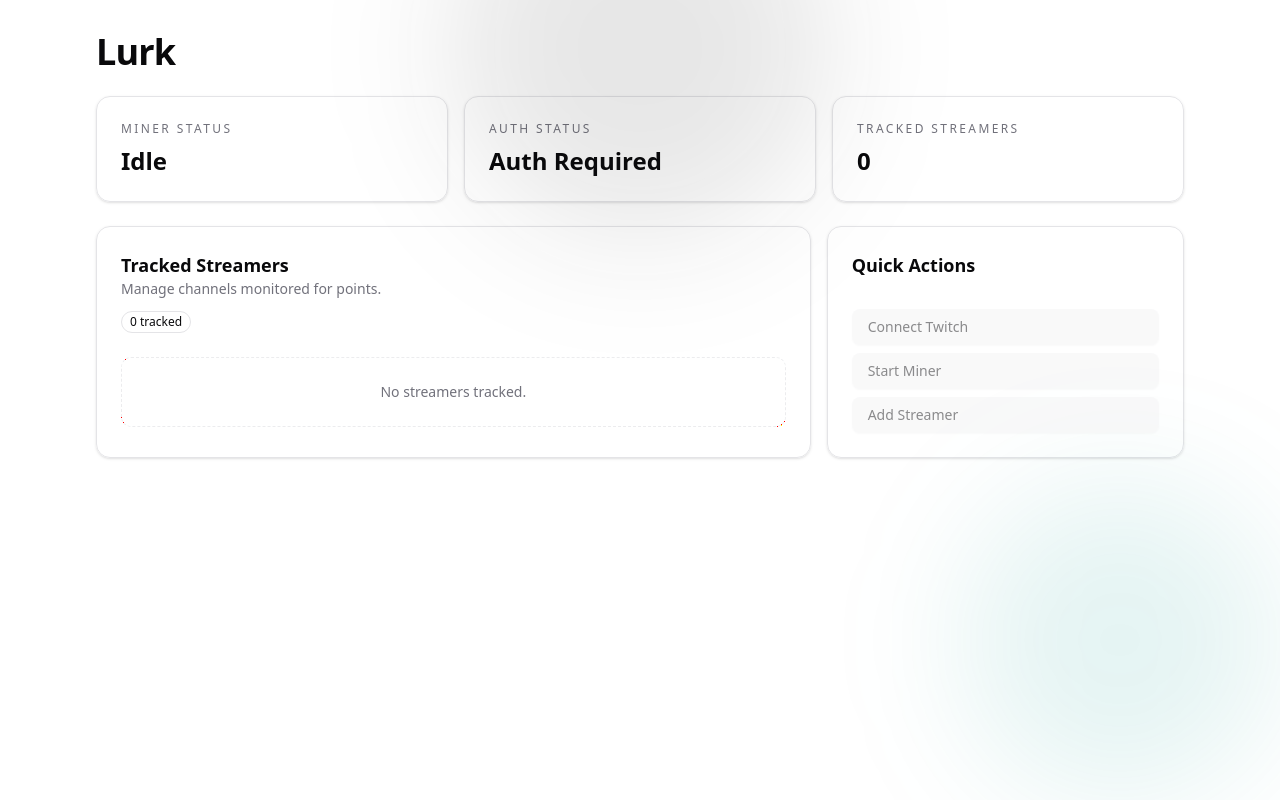
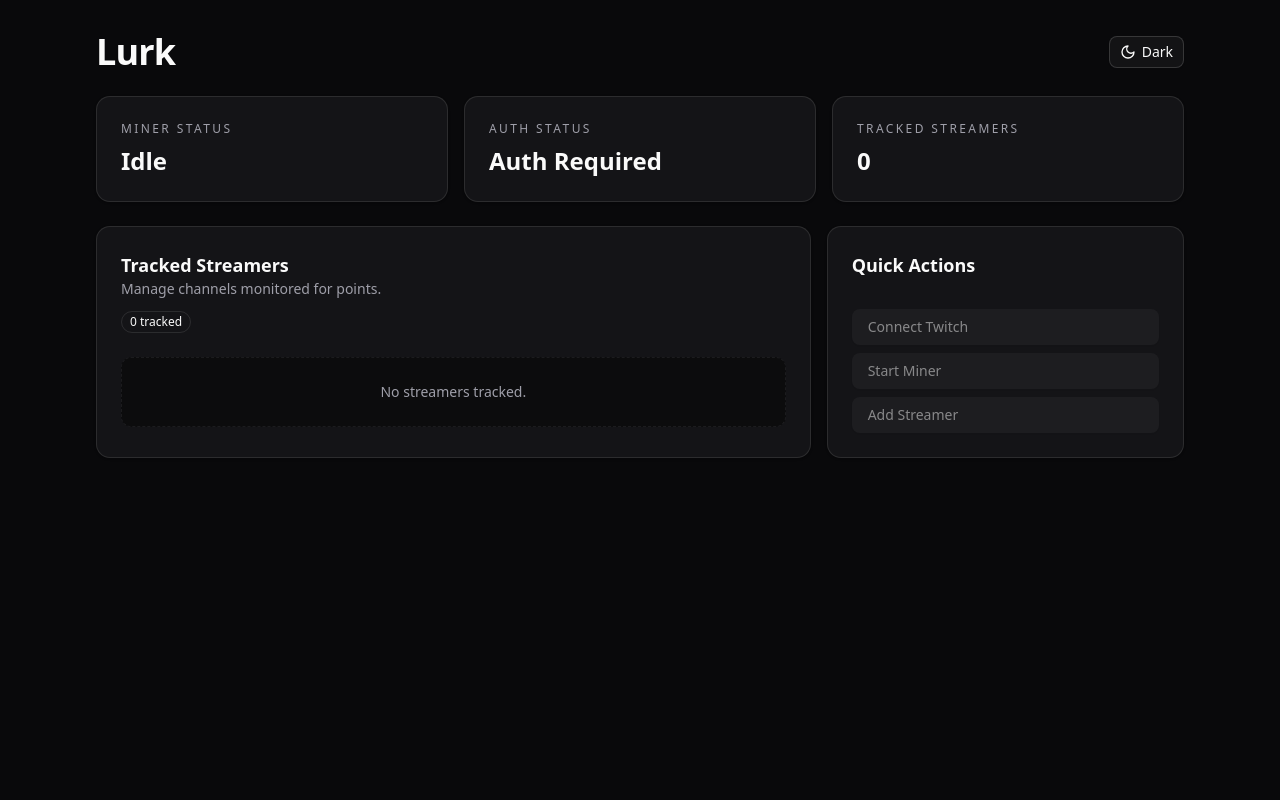
Before and after one commit to jackra1n/Lurk, a SvelteKit app: page / in a window 1280 px wide. Built offline with nearby package versions, Linux system fonts and the light colour scheme.

Commit message:
feat(theme): add dark/light theme toggle

```diff
--- a/src/app.html
+++ b/src/app.html
@@ -3,6 +3,23 @@
 	<head>
 		<meta charset="utf-8" />
 		<meta name="viewport" content="width=device-width, initial-scale=1" />
+		<script>
+			(() => {
+				const storageKey = 'theme';
+				const root = document.documentElement;
+
+				try {
+					const savedTheme = localStorage.getItem(storageKey);
+					const useDark = savedTheme ? savedTheme === 'dark' : true;
+
+					root.classList.toggle('dark', useDark);
+					root.style.colorScheme = useDark ? 'dark' : 'light';
+				} catch {
+					root.classList.add('dark');
+					root.style.colorScheme = 'dark';
+				}
+			})();
+		</script>
 		%sveltekit.head%
 	</head>
 	<body data-sveltekit-preload-data="hover">
--- a/src/routes/+page.svelte
+++ b/src/routes/+page.svelte
@@ -1,4 +1,7 @@
 <script lang="ts">
+	import { onMount } from 'svelte';
+	import Moon from '@lucide/svelte/icons/moon';
+	import Sun from '@lucide/svelte/icons/sun';
 	import { Badge } from '$lib/components/ui/badge';
 	import { Button } from '$lib/components/ui/button';
 	import { Card, CardContent, CardHeader, CardTitle, CardDescription } from '$lib/components/ui/card';
@@ -19,6 +22,23 @@
 	];
 
 	const quickActions = ['Connect Twitch', 'Start Miner', 'Add Streamer'];
+	const themeStorageKey = 'theme';
+	let isDark = $state(true);
+
+	onMount(() => {
+		const root = document.documentElement;
+		isDark = root.classList.contains('dark');
+	});
+
+	const toggleTheme = () => {
+		const root = document.documentElement;
+		const nextIsDark = !root.classList.contains('dark');
+
+		root.classList.toggle('dark', nextIsDark);
+		root.style.colorScheme = nextIsDark ? 'dark' : 'light';
+		localStorage.setItem(themeStorageKey, nextIsDark ? 'dark' : 'light');
+		isDark = nextIsDark;
+	};
 </script>
 
 <svelte:head>
@@ -26,13 +46,18 @@
 </svelte:head>
 
 <div class="relative min-h-screen overflow-hidden bg-background text-foreground">
-	<div class="pointer-events-none absolute -top-36 left-1/2 h-96 w-96 -translate-x-1/2 rounded-full bg-primary/10 blur-3xl"></div>
-	<div class="pointer-events-none absolute bottom-0 right-0 h-80 w-80 rounded-full bg-chart-2/10 blur-3xl"></div>
-
 	<main class="mx-auto flex w-full max-w-6xl flex-col gap-6 px-4 py-8 sm:px-6 lg:px-8">
-		<header class="flex items-center">
-			<h1 class="text-3xl font-semibold tracking-tight sm:text-4xl">Lurk</h1>
-		</header>
+			<header class="flex items-center justify-between gap-3">
+				<h1 class="text-3xl font-semibold tracking-tight sm:text-4xl">Lurk</h1>
+				<Button type="button" variant="outline" size="sm" onclick={toggleTheme}>
+					{#if isDark}
+						<Moon class="size-4" />
+					{:else}
+						<Sun class="size-4" />
+					{/if}
+					{isDark ? 'Dark' : 'Light'}
+				</Button>
+			</header>
 
 		<section class="grid gap-4 md:grid-cols-3">
 			{#each statusCards as card}
```
